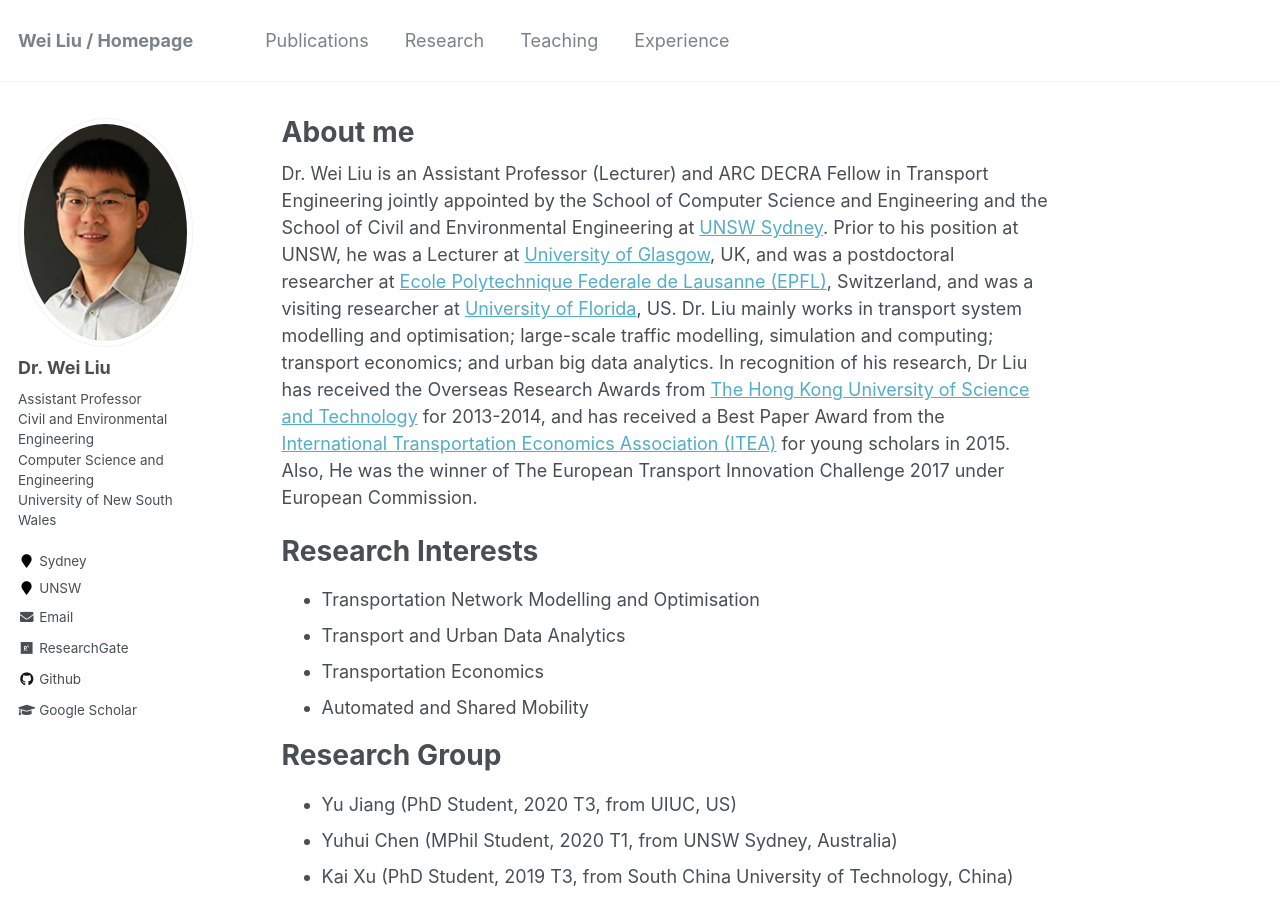
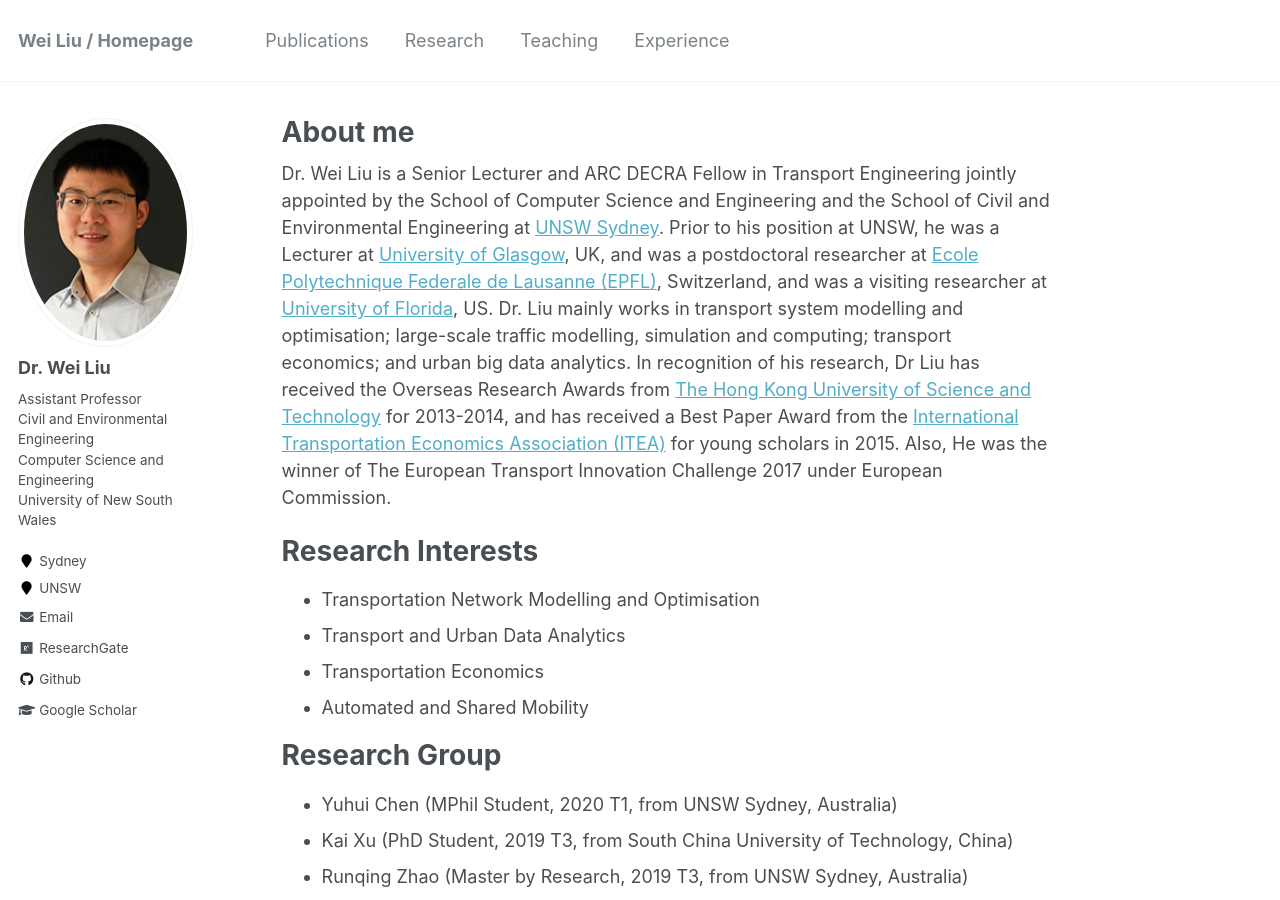
Before and after one commit to weiliu2016/weiliu2016.github.io, a Jekyll site: the page built from _pages/about.md, in a window 1280 px wide and 900 px high. Built offline with Jekyll 4.4.1, drawn with Linux system fonts in a browser that asks for light colours; some of the changed text lies outside the part shown.

Commit message:
Update about.md

```diff
--- a/_pages/about.md
+++ b/_pages/about.md
@@ -8,7 +8,7 @@ redirect_from:
   - /about.html
 ---
 
-Dr. Wei Liu is an Assistant Professor (Lecturer) and ARC DECRA Fellow in Transport Engineering jointly appointed by the School of Computer Science and Engineering and the School of Civil and Environmental Engineering at [UNSW Sydney](https://www.unsw.edu.au/). Prior to his position at UNSW, he was a Lecturer at [University of Glasgow](https://www.gla.ac.uk/), UK, and was a postdoctoral researcher at [Ecole Polytechnique Federale de Lausanne (EPFL)](https://www.epfl.ch/en/), Switzerland, and was a visiting researcher at [University of Florida](http://www.ufl.edu/), US. Dr. Liu mainly works in transport system modelling and optimisation; large-scale traffic modelling, simulation and computing; transport economics; and urban big data analytics. In recognition of his research, Dr Liu has received the Overseas Research Awards from [The Hong Kong University of Science and Technology](https://www.ust.hk/home) for 2013-2014, and has received a Best Paper Award from the [International Transportation Economics Association (ITEA)](https://iteaweb.org/) for young scholars in 2015. Also, He was the winner of The European Transport Innovation Challenge 2017 under European Commission.
+Dr. Wei Liu is a Senior Lecturer and ARC DECRA Fellow in Transport Engineering jointly appointed by the School of Computer Science and Engineering and the School of Civil and Environmental Engineering at [UNSW Sydney](https://www.unsw.edu.au/). Prior to his position at UNSW, he was a Lecturer at [University of Glasgow](https://www.gla.ac.uk/), UK, and was a postdoctoral researcher at [Ecole Polytechnique Federale de Lausanne (EPFL)](https://www.epfl.ch/en/), Switzerland, and was a visiting researcher at [University of Florida](http://www.ufl.edu/), US. Dr. Liu mainly works in transport system modelling and optimisation; large-scale traffic modelling, simulation and computing; transport economics; and urban big data analytics. In recognition of his research, Dr Liu has received the Overseas Research Awards from [The Hong Kong University of Science and Technology](https://www.ust.hk/home) for 2013-2014, and has received a Best Paper Award from the [International Transportation Economics Association (ITEA)](https://iteaweb.org/) for young scholars in 2015. Also, He was the winner of The European Transport Innovation Challenge 2017 under European Commission.
 
 Research Interests
 ======
@@ -19,7 +19,6 @@ Research Interests
 
 Research Group
 ======
-- Yu Jiang (PhD Student, 2020 T3, from UIUC, US)
 - Yuhui Chen (MPhil Student, 2020 T1, from UNSW Sydney, Australia)
 - Kai Xu (PhD Student, 2019 T3, from South China University of Technology, China)
 - Runqing Zhao (Master by Research, 2019 T3, from UNSW Sydney, Australia)
```
Also changed, not shown: other parts of _pages/about.md (+1 -1 lines).
